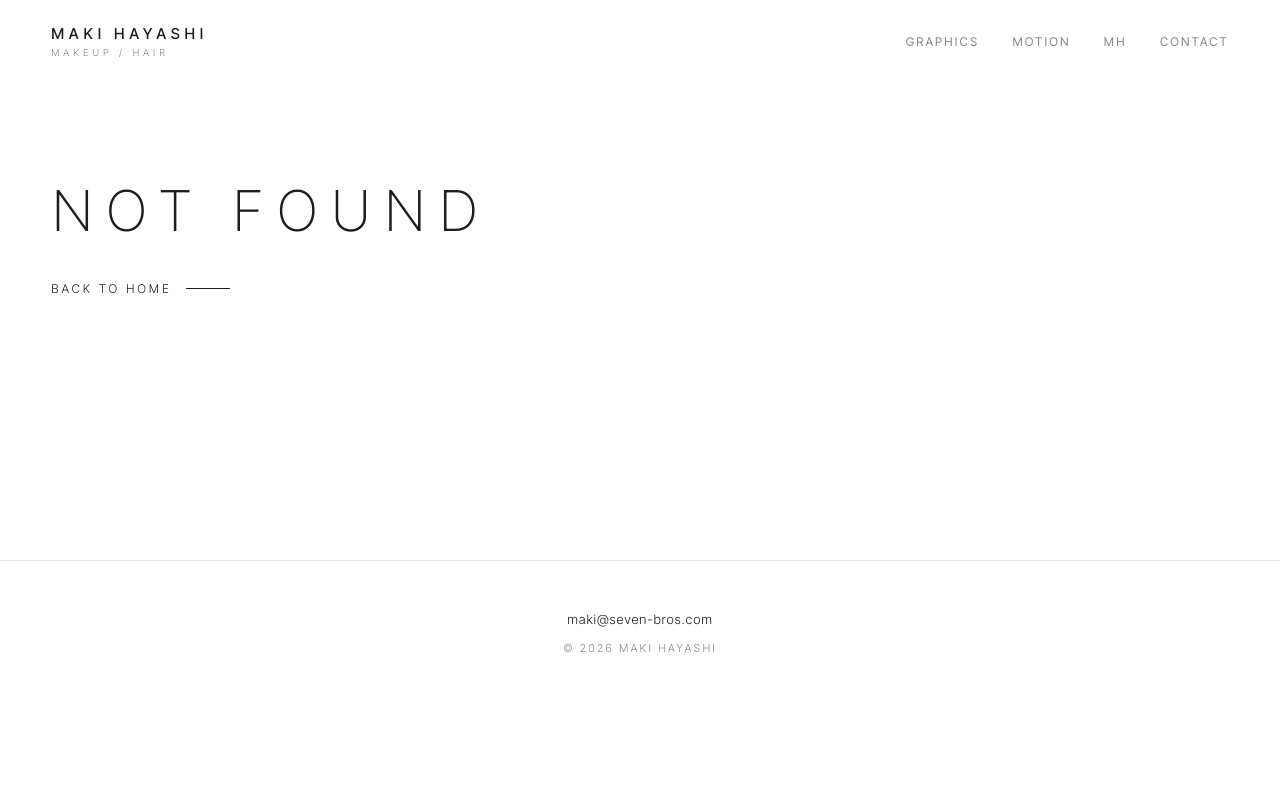
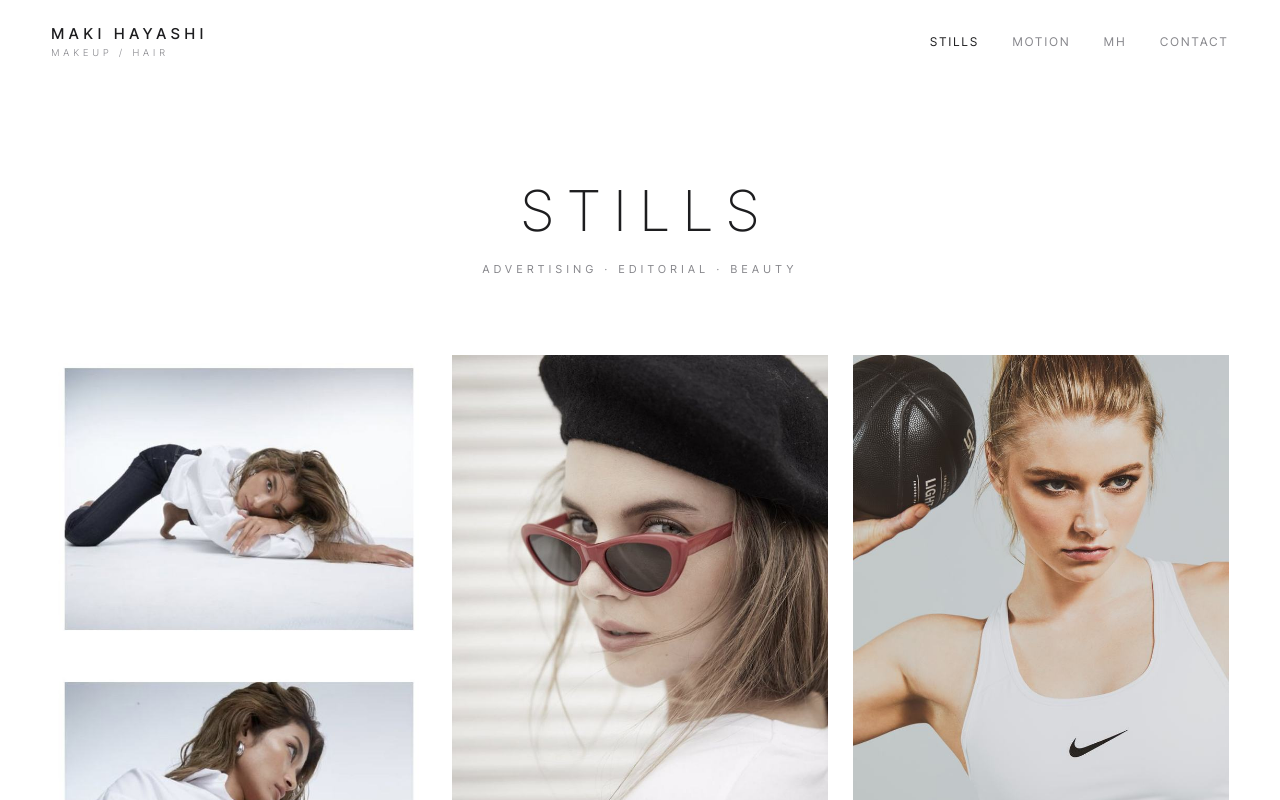
Before and after one commit to SevenBros/makihairmake, a Next.js app: page /stills in a window 1280 px wide. Before the commit this address had no page. Shown: the top 800 px of the page. Built offline with nearby package versions, Linux system fonts and the light colour scheme.

Commit message:
Rename Graphics to Stills
Co-Authored-By: Claude Opus 5.5 <noreply@anthropic.com>
Claude-Session: https://claude.ai/code/session_017f3zMtndSM7mDPoyj6wx3q

```diff
--- a/app/page.tsx
+++ b/app/page.tsx
@@ -6,7 +6,7 @@ import { photos } from "@/data/photos";
 const heroImage = "/photos/graphic/graphic-003.jpg";
 
 const sections = [
-  { href: "/graphics", label: "Graphics", cover: photos.graphic[1].thumb, pos: "50% 20%", zoom: 1.12 },
+  { href: "/stills", label: "Stills", cover: photos.graphic[1].thumb, pos: "50% 20%", zoom: 1.12 },
   { href: "/motion", label: "Motion", cover: photos.mh[11].thumb, pos: "50% 50%" },
   { href: "/mh", label: "MH", cover: photos.mh[5].thumb, pos: "50% 50%" },
 ];
--- a/app/graphics/page.tsx
+++ b/app/stills/page.tsx
@@ -3,13 +3,13 @@ import Gallery from "@/components/Gallery";
 import PageHead from "@/components/PageHead";
 import { photos } from "@/data/photos";
 
-export const metadata: Metadata = { title: "Graphics" };
+export const metadata: Metadata = { title: "Stills" };
 
 export default function Page() {
   return (
     <div className="wrap">
-      <PageHead title="Graphics" count={photos.graphic.length} note="Advertising · Editorial · Beauty" />
-      <Gallery items={photos.graphic} label="Graphics" />
+      <PageHead title="Stills" count={photos.graphic.length} note="Advertising · Editorial · Beauty" />
+      <Gallery items={photos.graphic} label="Stills" />
     </div>
   );
 }
--- a/data/site.ts
+++ b/data/site.ts
@@ -7,7 +7,7 @@ export const site = {
 };
 
 export const nav = [
-  { href: "/graphics", label: "Graphics" },
+  { href: "/stills", label: "Stills" },
   { href: "/motion", label: "Motion" },
   { href: "/mh", label: "MH" },
   { href: "/contact", label: "Contact" },
--- a/next.config.ts
+++ b/next.config.ts
@@ -6,7 +6,8 @@ const nextConfig: NextConfig = {
     return [
       { source: "/humannature", destination: "/motion", permanent: true },
       { source: "/video", destination: "/motion", permanent: true },
-      { source: "/graphic", destination: "/graphics", permanent: true },
+      { source: "/graphic", destination: "/stills", permanent: true },
+      { source: "/graphics", destination: "/stills", permanent: true },
       { source: "/gallerymh", destination: "/mh", permanent: true },
       { source: "/new-page", destination: "/contact", permanent: true },
       // Product Styling moved to its own site
```
